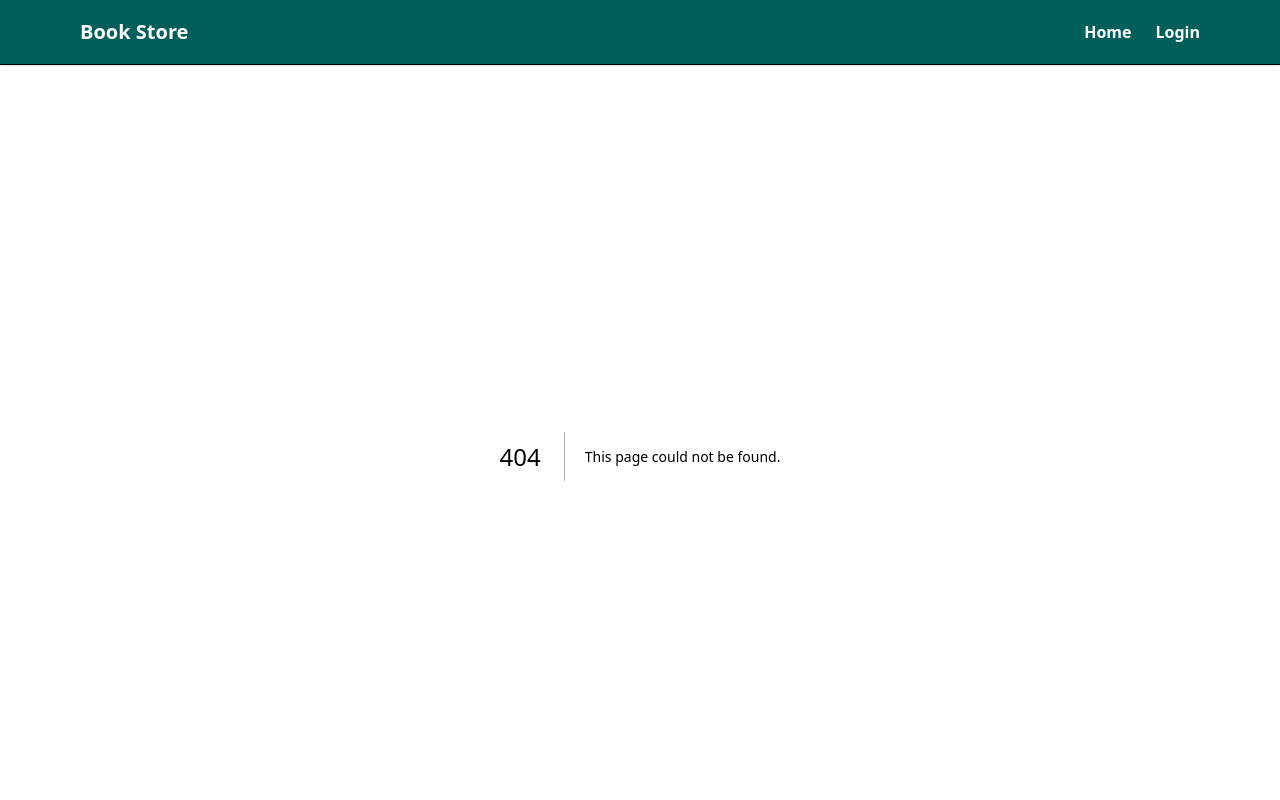
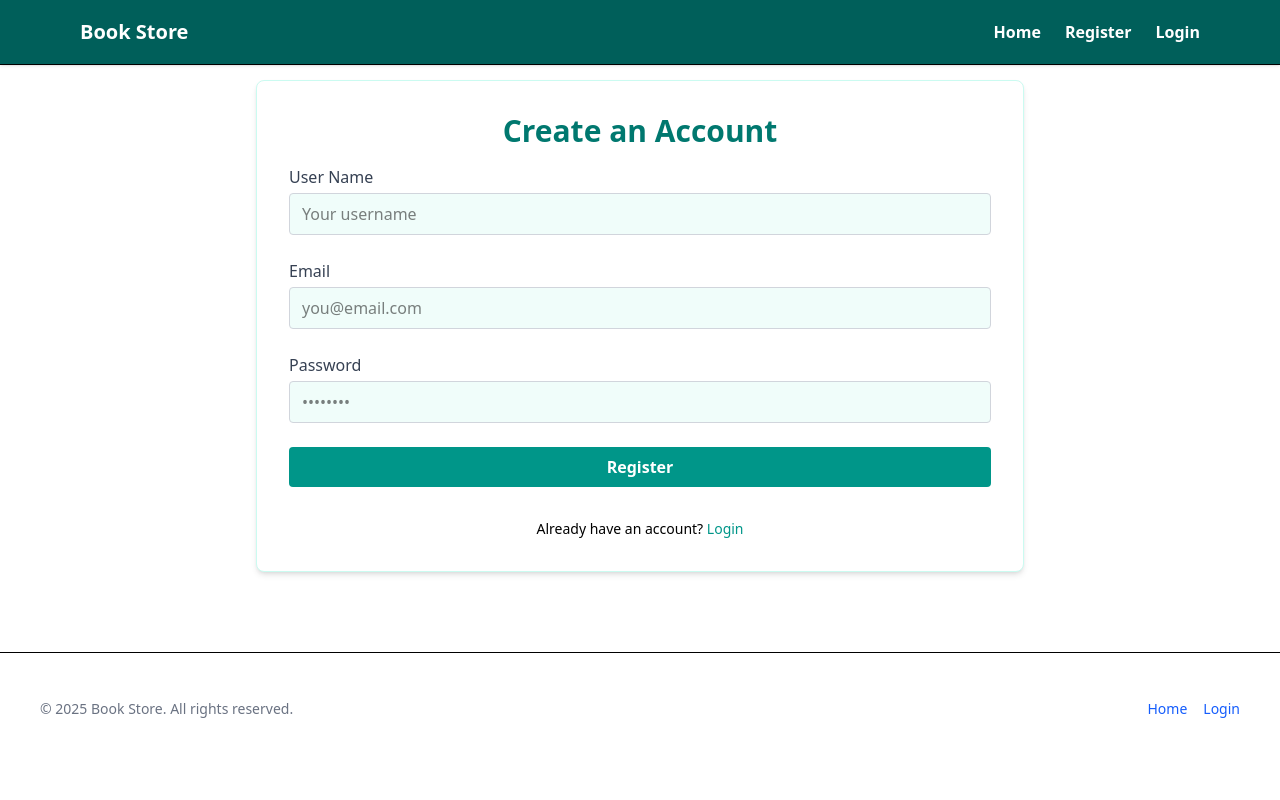
Before and after one commit to deji-ice/book-app-test, a Next.js app: page /register in a window 1280 px wide. Before the commit this address had no page. Shown: the top 800 px of the page. Built offline with nearby package versions, Linux system fonts and the light colour scheme.

Commit message:
Add RegisterPage component and update NavBar links for registration

```diff
--- /dev/null
+++ b/src/app/register/page.tsx
@@ -0,0 +1,12 @@
+import { RegisterForm } from "@/components/RegisterForm";
+import React from "react";
+
+const RegisterPage = () => {
+  return (
+    <main className=" p-6 bg-white flex flex-col lg:flex-row lg:justify-center items-center">
+      <RegisterForm />
+    </main>
+  );
+};
+
+export default RegisterPage;
--- a/src/components/NavBar.tsx
+++ b/src/components/NavBar.tsx
@@ -36,9 +36,9 @@ const NavBar = () => {
             </>
           ) : (
             <>
-              {/* <Link href="/register" className="hover:text-teal-600">
+              <Link href="/register" className="hover:text-teal-600">
                 Register
-              </Link> */}
+              </Link>
               <Link href="/login" className="hover:text-teal-600">
                 Login
               </Link>
@@ -101,9 +101,9 @@ const NavBar = () => {
           </>
         ) : (
           <>
-            {/* <Link href="/register" className="block py-2 hover:text-teal-600">
+            <Link href="/register" className="block py-2 hover:text-teal-600">
               Register
-            </Link> */}
+            </Link>
             <Link href="/login" className="block py-2 hover:text-teal-600">
               Login
             </Link>
```
